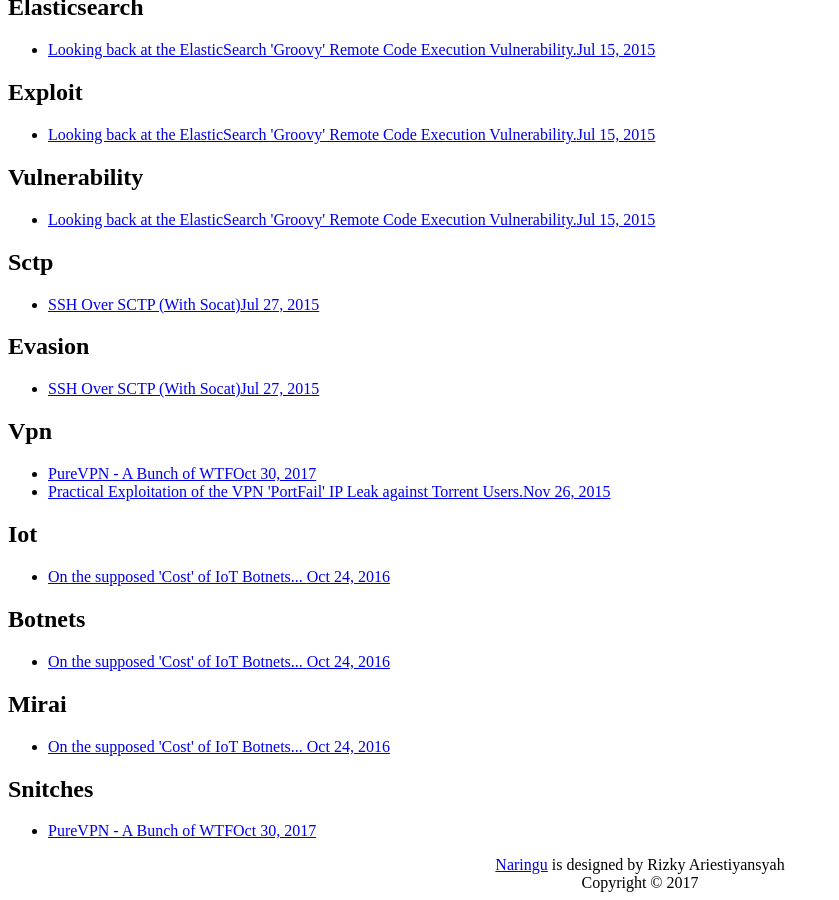
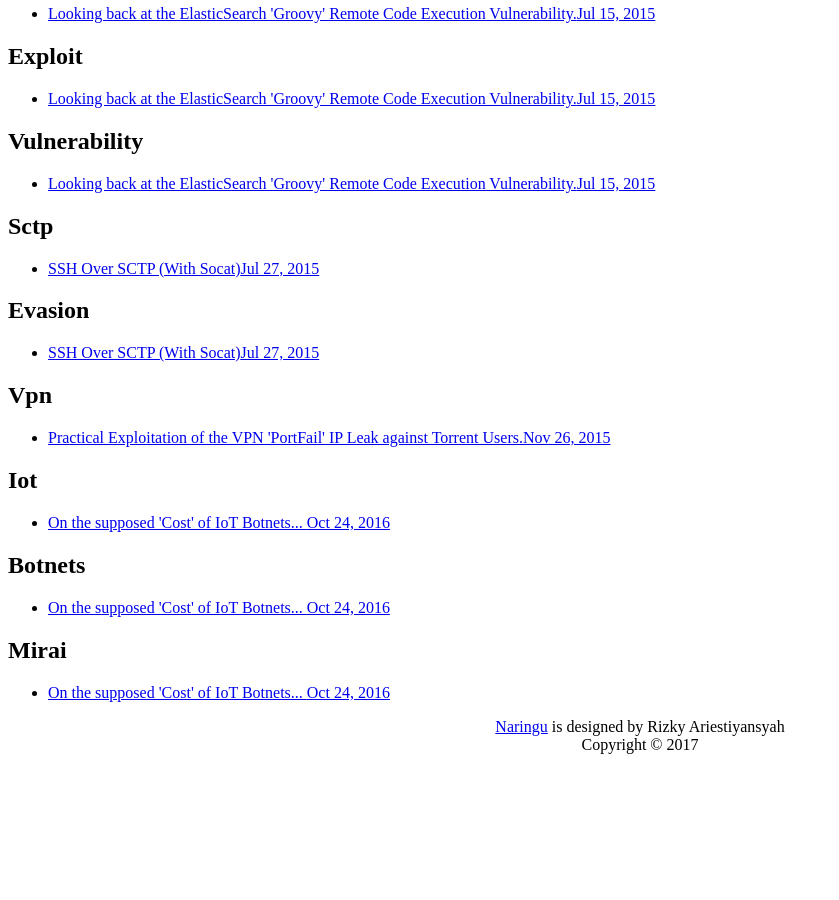
Before and after one commit to 0x27/0x27.github.io, a Jekyll site: the page built from category.html, in a window 1280 px wide and 900 px high, scrolled down 3217 px. Shown: the whole window, without its empty margins (0-839 px from the left). Built offline with Jekyll 4.4.1, drawn with Linux system fonts in a browser that asks for light colours; after the commit the page ends 3979 px from its top, so only the background shows below that; some of the changed text lies outside the part shown.

Commit message:
Update 2017-10-30-PureVPN-A-Bunch-Of-WTF.markdown

```diff
--- a/_posts/2017-10-30-PureVPN-A-Bunch-Of-WTF.markdown
+++ b/_posts/2017-10-30-PureVPN-A-Bunch-Of-WTF.markdown
@@ -2,10 +2,6 @@
 layout: post
 title:  "PureVPN - A Bunch of WTF"
 date:   2017-10-30 20:54:34
-categories:
-- VPN
-- snitches
-- security
 ---
 
 So I decided I'd take a look at PureVPN quickly today, because they are a VPN provider who [claim no logs but snitch on their users to the feds](https://torrentfreak.com/purevpn-logs-helped-fbi-net-alleged-cyberstalker-171009/) and frankly, its a Thursday and I am bored. Sure, they snitched on a dude who was probably a shit human being and all, but really, if you are a VPN provider and you lie about having a "No Logs" policy... You are going to get whats coming.
```
